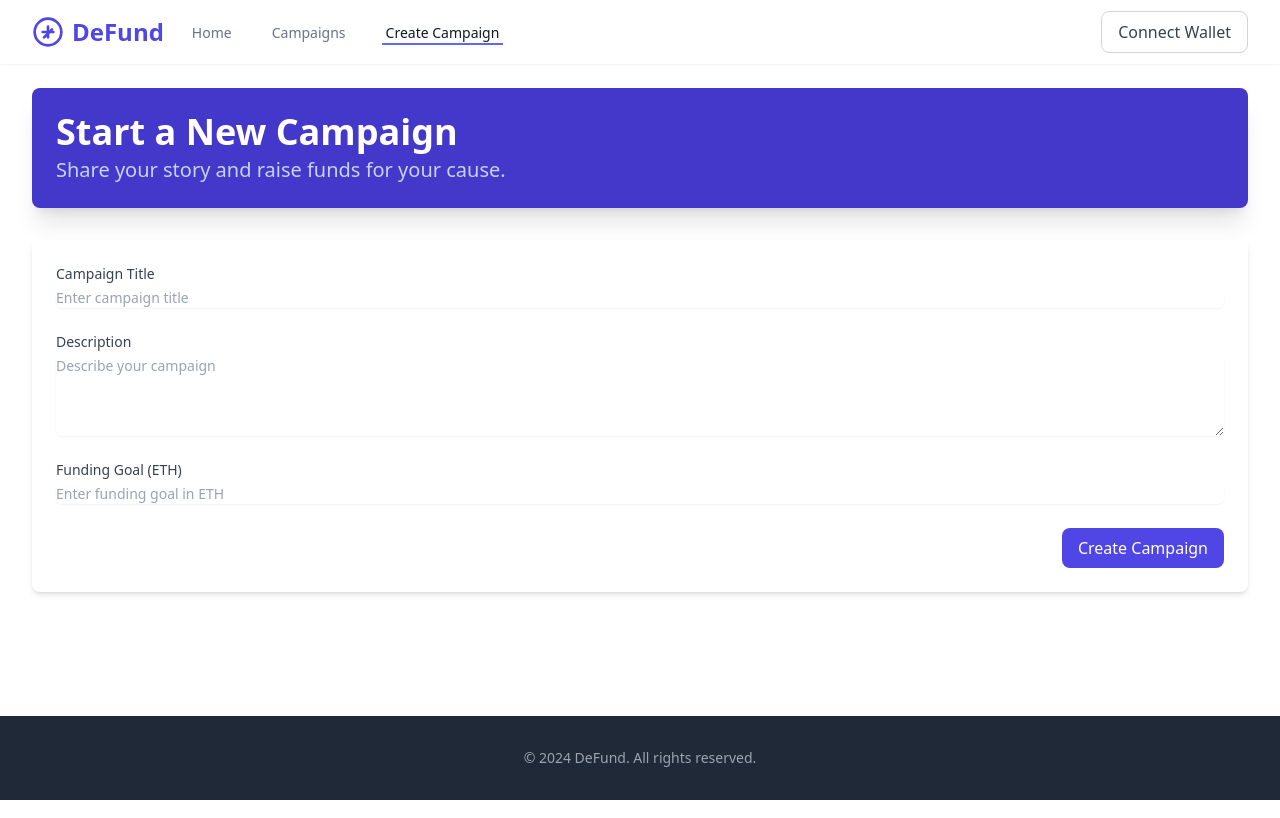
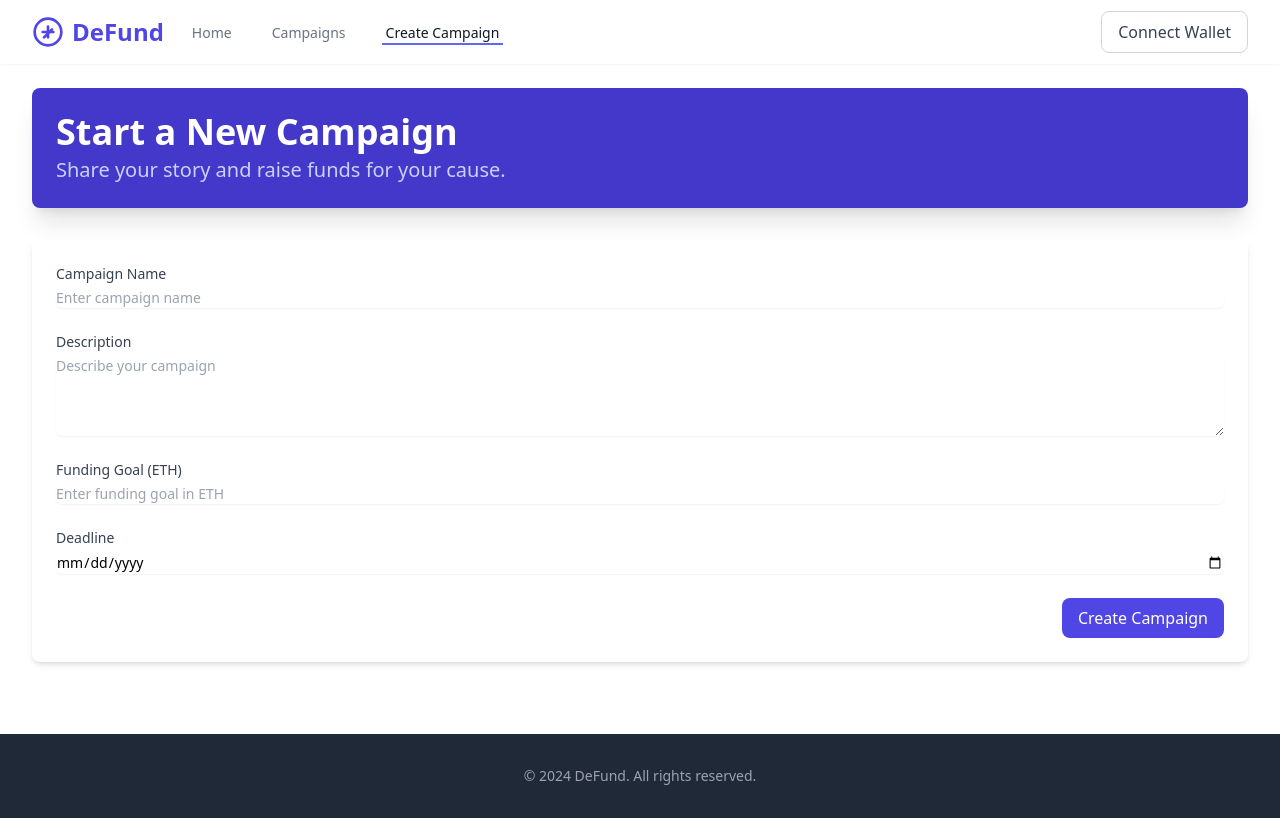
Before and after one commit to abramtan/DeFund, a Next.js app in the folder frontend/nextjs/: page /create in a window 1280 px wide. Built offline with nearby package versions, Linux system fonts and the light colour scheme.

Commit message:
Set up createCampaign function, and persistent wallet

```diff
--- a/frontend/nextjs/app/campaigns/page.tsx
+++ b/frontend/nextjs/app/campaigns/page.tsx
@@ -1,7 +1,7 @@
-'use client';
+"use client";
 
-import { useState } from 'react';
-import { Header, Footer, Card, Progress, Dialog, Button } from '../components';
+import { useState } from "react";
+import { Header, Footer, Card, Progress, Dialog, Button } from "../components";
 
 type Campaign = {
   id: number;
@@ -13,7 +13,9 @@ type Campaign = {
 };
 
 const CampaignsPage = () => {
-  const [selectedCampaign, setSelectedCampaign] = useState<Campaign | null>(null);
+  const [selectedCampaign, setSelectedCampaign] = useState<Campaign | null>(
+    null
+  );
 
   const campaigns = [
     {
@@ -30,7 +32,8 @@ const CampaignsPage = () => {
       goal: 10,
       raised: 7.5,
       daysLeft: 7,
-      description: "Support our innovative tech startup in launching a groundbreaking product.",
+      description:
+        "Support our innovative tech startup in launching a groundbreaking product.",
     },
     {
       id: 3,
@@ -38,17 +41,20 @@ const CampaignsPage = () => {
       goal: 2,
       raised: 0.8,
       daysLeft: 30,
-      description: "Help us create a beautiful community garden in the heart of our city.",
+      description:
+        "Help us create a beautiful community garden in the heart of our city.",
     },
   ];
 
   return (
     <div className="flex flex-col min-h-screen">
-      <Header account={null} onConnectWallet={() => {}} />
+      <Header />
 
       <main className="flex-grow">
         <div className="max-w-7xl mx-auto py-6 px-4 sm:px-6 lg:px-8">
-          <h1 className="text-3xl font-bold text-gray-900 mb-6">Explore Campaigns</h1>
+          <h1 className="text-3xl font-bold text-gray-900 mb-6">
+            Explore Campaigns
+          </h1>
 
           <div className="grid gap-6 md:grid-cols-2 lg:grid-cols-3">
             {campaigns.map((campaign) => (
@@ -58,13 +64,19 @@ const CampaignsPage = () => {
                 onClick={() => setSelectedCampaign(campaign)}
               >
                 <h2 className="font-semibold text-lg">{campaign.title}</h2>
-                <p className="text-sm text-gray-500">Goal: {campaign.goal} ETH</p>
-                <p className="text-sm text-gray-500">Raised: {campaign.raised} ETH</p>
+                <p className="text-sm text-gray-500">
+                  Goal: {campaign.goal} ETH
+                </p>
+                <p className="text-sm text-gray-500">
+                  Raised: {campaign.raised} ETH
+                </p>
                 <Progress
                   value={(campaign.raised / campaign.goal) * 100}
                   className="mt-2"
                 />
-                <span className="text-sm text-gray-500">{campaign.daysLeft} days left</span>
+                <span className="text-sm text-gray-500">
+                  {campaign.daysLeft} days left
+                </span>
               </Card>
             ))}
           </div>
--- a/frontend/nextjs/app/create/page.tsx
+++ b/frontend/nextjs/app/create/page.tsx
@@ -1,36 +1,36 @@
-'use client';
+"use client";
 
-import { useState } from 'react';
-import { Header, Footer, Button } from '../components';
+import { useState } from "react";
+import { createCampaign } from "web3/functions";
+import { Button, Footer, Header } from "../components";
 
 const CreateCampaignPage = () => {
-  const [title, setTitle] = useState('');
-  const [description, setDescription] = useState('');
-  const [goal, setGoal] = useState<number | ''>('');
+  const [name, setName] = useState("");
+  const [description, setDescription] = useState("");
+  const [fundingGoal, setFundingGoal] = useState<number | "">("");
+  const [deadline, setDeadline] = useState<number | null>(null);
   const [isSubmitting, setIsSubmitting] = useState(false);
 
   const handleSubmit = async () => {
-    if (!title || !description || !goal) {
-      alert('Please fill in all fields.');
+    if (!name || !description || !fundingGoal || !deadline) {
+      alert("Please fill in all fields.");
       return;
     }
 
     setIsSubmitting(true);
 
-    // Simulate campaign creation logic
-    setTimeout(() => {
-      alert('Campaign created successfully!');
-      setIsSubmitting(false);
-      setTitle('');
-      setDescription('');
-      setGoal('');
-    }, 1000);
+    await createCampaign(name, description, fundingGoal, deadline!);
+
+    alert("Campaign created successfully!");
+    setIsSubmitting(false);
+    setName("");
+    setDescription("");
+    setFundingGoal("");
   };
 
   return (
     <div className="flex flex-col min-h-screen">
-      <Header account={null} onConnectWallet={() => {}} />
-
+      <Header />
       <main className="flex-grow">
         <div className="max-w-7xl mx-auto py-6 px-4 sm:px-6 lg:px-8">
           <div className="mb-8">
@@ -56,18 +56,18 @@ const CreateCampaignPage = () => {
             >
               <div>
                 <label
-                  htmlFor="title"
+                  htmlFor="name"
                   className="block text-sm font-medium text-gray-700"
                 >
-                  Campaign Title
+                  Campaign Name
                 </label>
                 <input
-                  id="title"
+                  id="name"
                   type="text"
-                  value={title}
-                  onChange={(e) => setTitle(e.target.value)}
+                  value={name}
+                  onChange={(e) => setName(e.target.value)}
                   className="mt-1 block w-full rounded-md border-gray-300 shadow-sm focus:border-indigo-500 focus:ring-indigo-500 sm:text-sm"
-                  placeholder="Enter campaign title"
+                  placeholder="Enter campaign name"
                   required
                 />
               </div>
@@ -92,20 +92,47 @@ const CreateCampaignPage = () => {
 
               <div>
                 <label
-                  htmlFor="goal"
+                  htmlFor="fundingGoal"
                   className="block text-sm font-medium text-gray-700"
                 >
                   Funding Goal (ETH)
                 </label>
                 <input
-                  id="goal"
+                  id="fundingGoal"
                   type="number"
-                  value={goal}
-                  onChange={(e) => setGoal(Number(e.target.value))}
+                  value={fundingGoal}
+                  onChange={(e) => setFundingGoal(Number(e.target.value))}
                   className="mt-1 block w-full rounded-md border-gray-300 shadow-sm focus:border-indigo-500 focus:ring-indigo-500 sm:text-sm"
                   placeholder="Enter funding goal in ETH"
                   min={0.01}
                   step={0.01}
+                  required
+                />
+              </div>
+
+              <div>
+                <label
+                  htmlFor="deadline"
+                  className="block text-sm font-medium text-gray-700"
+                >
+                  Deadline
+                </label>
+                <input
+                  id="deadline"
+                  type="date"
+                  value={
+                    deadline === null
+                      ? ""
+                      : new Date(deadline).toISOString().split("T")[0]
+                  }
+                  onChange={(e) => {
+                    const deadlineTimestamp = new Date(
+                      e.target.value
+                    ).valueOf();
+                    setDeadline(deadlineTimestamp);
+                  }}
+                  className="mt-1 block w-full rounded-md border-gray-300 shadow-sm focus:border-indigo-500 focus:ring-indigo-500 sm:text-sm"
+                  placeholder="Enter funding deadline in mm/dd/yyyy"
                   required
                 />
               </div>
@@ -116,7 +143,7 @@ const CreateCampaignPage = () => {
                   className="bg-indigo-600 text-white hover:bg-indigo-700"
                   disabled={isSubmitting}
                 >
-                  {isSubmitting ? 'Creating...' : 'Create Campaign'}
+                  {isSubmitting ? "Creating..." : "Create Campaign"}
                 </Button>
               </div>
             </form>
--- /dev/null
+++ b/frontend/nextjs/web3/const.ts
@@ -0,0 +1,4 @@
+import CONTRACT_ABI from "./contractAbi.json";
+const CONTRACT_ADDRESS = "0x9C7A041da26153aE8acd5A419273c4aC37C12Ad3";
+
+export { CONTRACT_ABI, CONTRACT_ADDRESS };
--- /dev/null
+++ b/frontend/nextjs/web3/contractAbi.json
@@ -0,0 +1,39 @@
+[
+  {
+    "anonymous": false,
+    "inputs": [
+      {
+        "indexed": true,
+        "internalType": "address",
+        "name": "campaignAddress",
+        "type": "address"
+      },
+      {
+        "indexed": false,
+        "internalType": "uint32",
+        "name": "fundingGoal",
+        "type": "uint32"
+      },
+      {
+        "indexed": false,
+        "internalType": "uint256",
+        "name": "deadline",
+        "type": "uint256"
+      }
+    ],
+    "name": "CampaignCreated",
+    "type": "event"
+  },
+  {
+    "inputs": [
+      { "internalType": "string", "name": "_name", "type": "string" },
+      { "internalType": "string", "name": "_description", "type": "string" },
+      { "internalType": "uint32", "name": "_fundingGoal", "type": "uint32" },
+      { "internalType": "uint256", "name": "_deadline", "type": "uint256" }
+    ],
+    "name": "createCampaign",
+    "outputs": [],
+    "stateMutability": "nonpayable",
+    "type": "function"
+  }
+]
--- /dev/null
+++ b/frontend/nextjs/web3/functions.ts
@@ -0,0 +1,25 @@
+import Web3 from "web3";
+import { CONTRACT_ABI, CONTRACT_ADDRESS } from "./const";
+
+export const createCampaign = async (
+  name: string,
+  description: string,
+  fundingGoal: number,
+  deadline: number
+) => {
+  const account = getAccount();
+  const contract = getContract();
+  await contract.methods
+    .createCampaign(name, description, fundingGoal, deadline)
+    .send({ from: account! });
+};
+
+// helper functions
+const getContract = () => {
+  const web3 = new Web3(window.ethereum);
+  return new web3.eth.Contract(CONTRACT_ABI, CONTRACT_ADDRESS);
+};
+
+const getAccount = () => {
+  return localStorage.getItem("account");
+};
```
Also changed, not shown: frontend/nextjs/app/components/Header.tsx (+64 -18 lines), frontend/nextjs/app/layout.tsx (+6 -7 lines), frontend/nextjs/app/page.tsx (+17 -36 lines).
